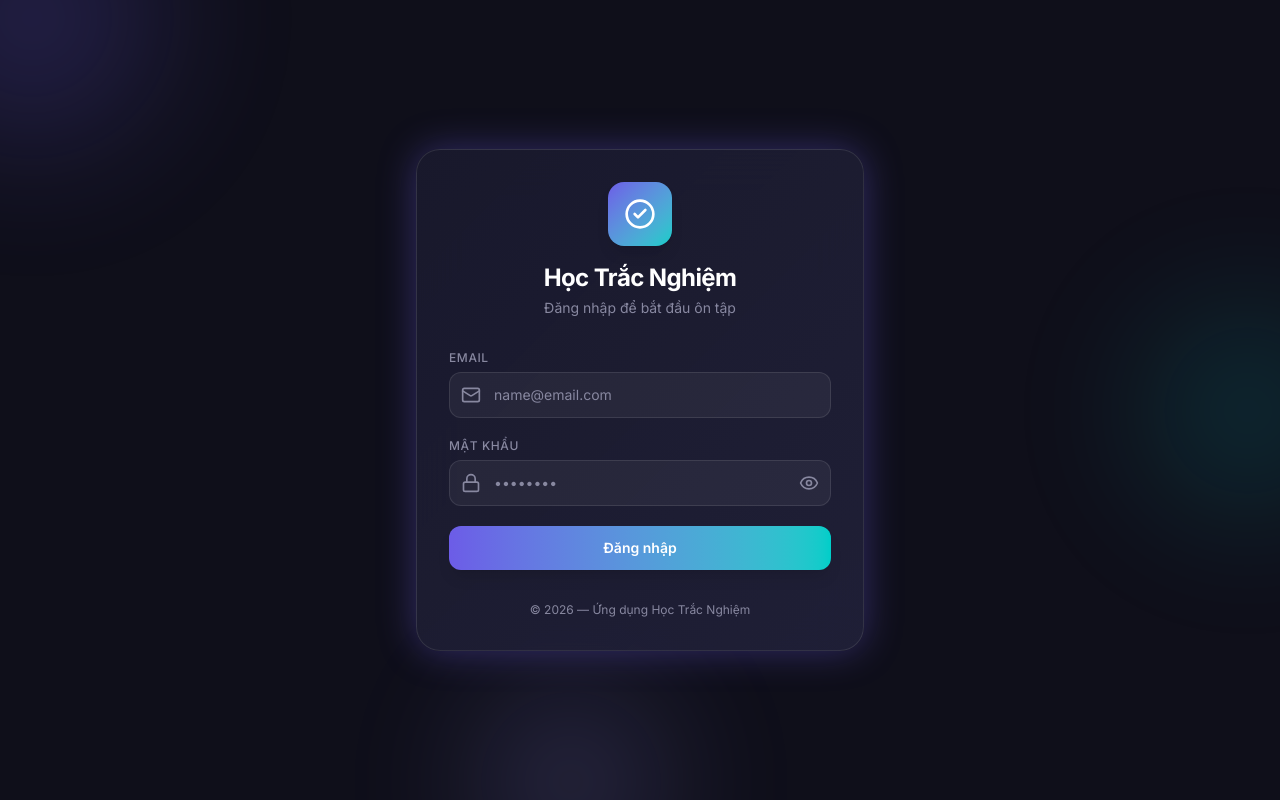
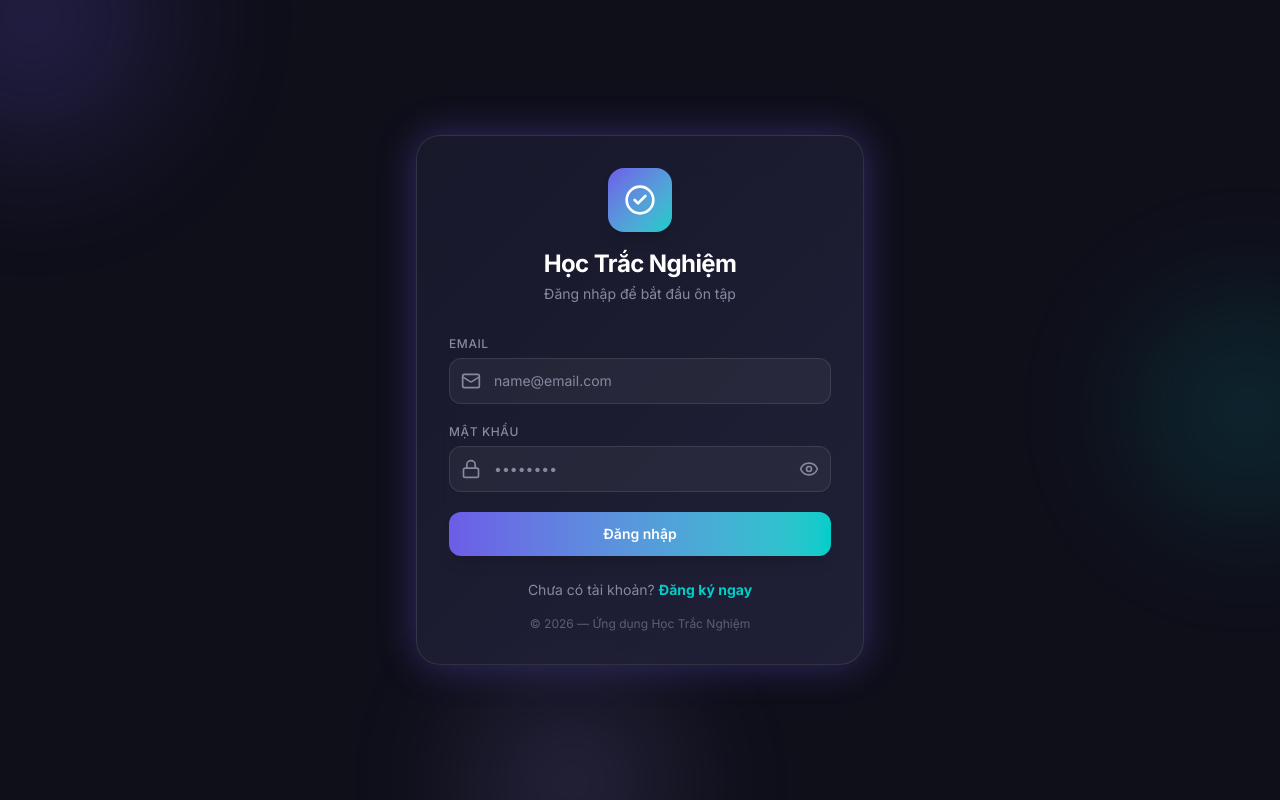
Before and after one commit to hien10122005/hoc-trac-nghiem, a Next.js app: page /login in a window 1280 px wide. Built offline with nearby package versions, Linux system fonts and the light colour scheme.

Commit message:
fix: add register link to login page

```diff
--- a/src/app/login/page.tsx
+++ b/src/app/login/page.tsx
@@ -5,6 +5,7 @@ import { signInWithEmailAndPassword } from "firebase/auth";
 import { doc, getDoc } from "firebase/firestore";
 import { auth, db } from "@/lib/firebase";
 import { useRouter } from "next/navigation";
+import Link from "next/link";
 import { Mail, Lock, Eye, EyeOff, Loader2, CheckCircle2 } from "lucide-react";
 
 export default function LoginPage() {
@@ -189,9 +190,17 @@ export default function LoginPage() {
             </button>
           </form>
 
-          <p className="mt-8 text-center text-xs text-[var(--text-muted)]" style={{ animation: "fadeInUp 0.6s ease-out 0.8s both" }}>
-            © 2026 &mdash; Ứng dụng Học Trắc Nghiệm
-          </p>
+          <div className="mt-6 text-center space-y-4" style={{ animation: "fadeInUp 0.6s ease-out 0.8s both" }}>
+            <p className="text-sm text-[var(--text-muted)]">
+              Chưa có tài khoản?{" "}
+              <Link href="/register" className="font-bold text-[var(--accent)] hover:underline hover:text-white transition-colors">
+                Đăng ký ngay
+              </Link>
+            </p>
+            <p className="text-xs text-[var(--text-muted)]/60">
+              © 2026 &mdash; Ứng dụng Học Trắc Nghiệm
+            </p>
+          </div>
         </div>
       </div>
     </main>
```
